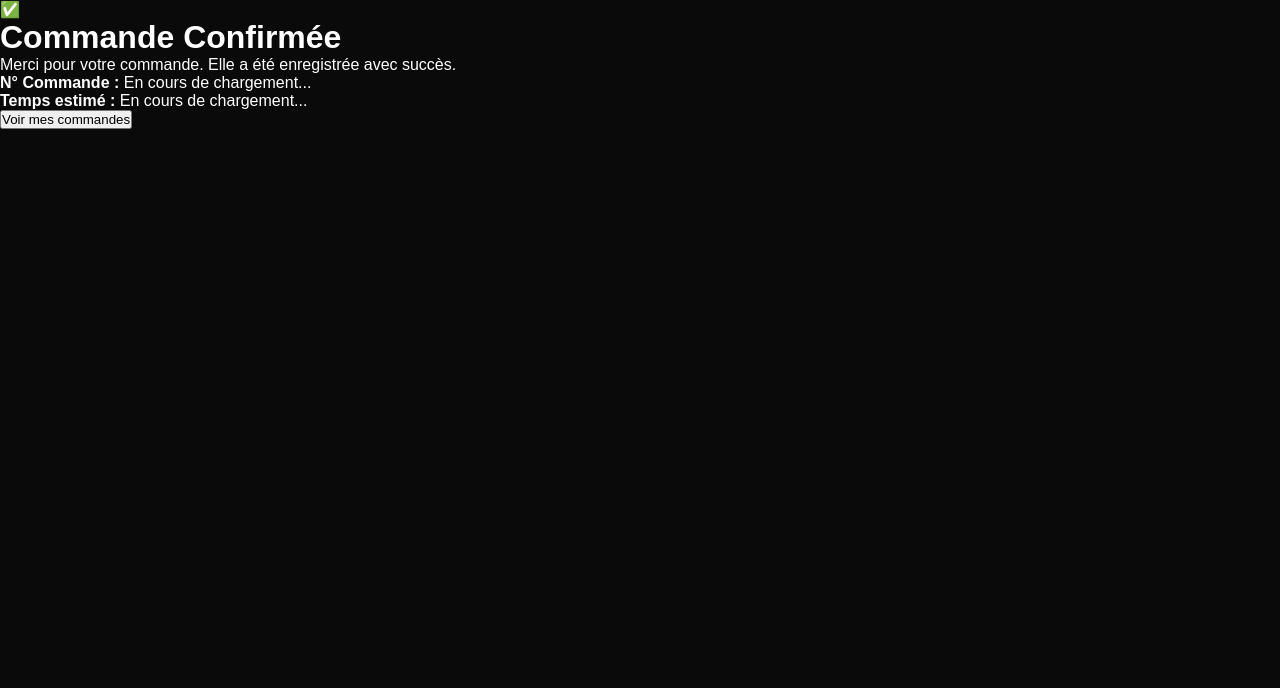
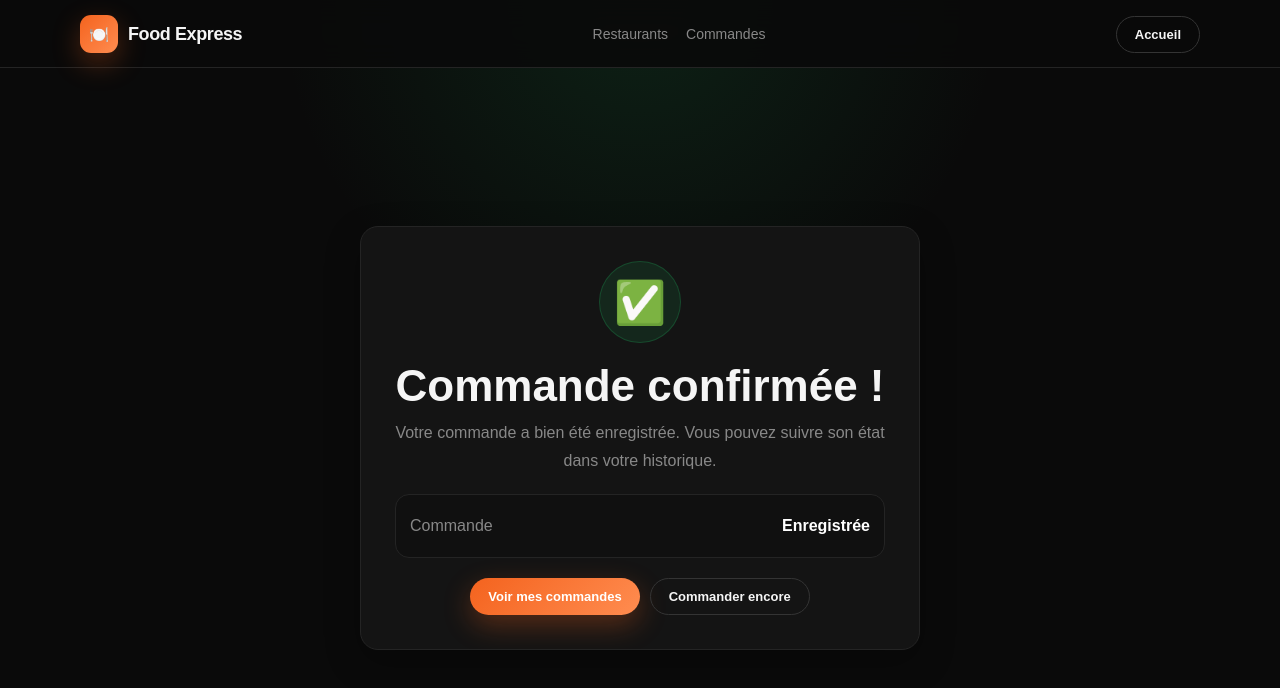
Before and after one commit to Mohamed-Lamine-Diatta/food-express, a plain HTML site: page frontend/confirmation.html in a window 1280 px wide. Drawn offline with Linux system fonts and the light colour scheme.

Commit message:
Ajout de la page confirmation.html son css et son js

```diff
--- a/frontend/confirmation.html
+++ b/frontend/confirmation.html
@@ -1,33 +1,23 @@
 <!DOCTYPE html>
-<html lang="en">
+<html lang="fr">
 <head>
-    <meta charset="UTF-8">
-    <meta name="viewport" content="width=device-width, initial-scale=1.0">
-    <title>Food Express - Confirmation</title>
-    <link rel="stylesheet" href="css/variables.css">
-    <link rel="stylesheet" href="css/style.css">
+  <meta charset="UTF-8"><meta name="viewport" content="width=device-width, initial-scale=1.0">
+  <title>Food Express - Confirmation</title>
+  <link rel="stylesheet" href="css/variables.css"><link rel="stylesheet" href="css/base.css"><link rel="stylesheet" href="css/koulibaly.css">
 </head>
 <body>
-    <div class="confirmation-card">
-    <div class="icon">✅</div>
-
-    <h1>Commande Confirmée</h1>
-
-    <p class="message">
-        Merci pour votre commande. Elle a été enregistrée avec succès.
-    </p>
-
-    <div class="details">
-        <p><strong>N° Commande :</strong> <span id="numero">En cours de chargement...</span></p>
-<p><strong>Temps estimé :</strong> <span id="temps">En cours de chargement...</span></p>
-    </div>
-
-    <button id="btnHistorique">
-        Voir mes commandes
-    </button>
-
-</div>
-
-<script src="js/confirmation.js"></script>
+  <nav class="navbar"><div class="container nav-inner"><a href="index.html" class="logo"><span class="logo-icon">🍽️</span><span class="logo-name">Food Express</span></a><ul class="nav-links"><li><a href="restaurants.html">Restaurants</a></li><li><a href="historique.html">Commandes</a></li></ul><div class="nav-actions"><a href="index.html" class="btn-outline">Accueil</a></div></div></nav>
+  <main class="page confirm-page">
+    <section class="container confirm-wrap">
+      <div class="panel confirm-card">
+        <div class="success-icon">✅</div>
+        <h1>Commande confirmée !</h1>
+        <p>Votre commande a bien été enregistrée. Vous pouvez suivre son état dans votre historique.</p>
+        <div id="confirmDetails" class="confirm-details"></div>
+        <div class="confirm-actions"><a href="historique.html" class="btn-fill">Voir mes commandes</a><a href="restaurants.html" class="btn-outline">Commander encore</a></div>
+      </div>
+    </section>
+  </main>
+  <script src="js/api.js"></script><script src="js/koulibaly.js"></script>
 </body>
 </html>
--- a/frontend/css/koulibaly.css
+++ b/frontend/css/koulibaly.css
@@ -0,0 +1,61 @@
+/* Confirmation */
+.confirm-page {
+  background: radial-gradient(circle at center top, rgba(26,138,74,.18), transparent 35%), var(--dark);
+}
+.confirm-wrap {
+  min-height: calc(100vh - 76px);
+  display: grid;
+  place-items: center;
+  padding: 40px 0;
+}
+.confirm-card {
+  padding: 34px;
+  max-width: 560px;
+  text-align: center;
+}
+.success-icon {
+  width: 82px;
+  height: 82px;
+  border-radius: 50%;
+  background: rgba(26,138,74,.17);
+  border: 1px solid rgba(26,138,74,.35);
+  display: grid;
+  place-items: center;
+  margin: 0 auto 18px;
+  font-size: 42px;
+}
+.confirm-card h1 {
+  font-size: clamp(30px, 5vw, 44px);
+  margin-bottom: 8px;
+}
+.confirm-card p {
+  color: var(--gray);
+  line-height: 1.7;
+}
+.confirm-details {
+  margin: 20px 0;
+  background: #101010;
+  border: 1px solid var(--border);
+  border-radius: 14px;
+  padding: 14px;
+  text-align: left;
+}
+.detail-row {
+  display: flex;
+  justify-content: space-between;
+  padding: 8px 0;
+  border-bottom: 1px solid var(--border);
+  color: var(--gray);
+}
+.detail-row:last-child {
+  border-bottom: 0;
+}
+.detail-row strong {
+  color: white;
+}
+.confirm-actions {
+  display: flex;
+  gap: 10px;
+  justify-content: center;
+  flex-wrap: wrap;
+}
--- a/frontend/js/koulibaly.js
+++ b/frontend/js/koulibaly.js
@@ -0,0 +1,27 @@
+// F3 - Confirmation
+(function () {
+  const fmt = n => `${Number(n || 0).toLocaleString('fr-FR')} FCFA`;
+  const details = document.getElementById('confirmDetails');
+
+  if (details) {
+    const order = JSON.parse(localStorage.getItem('lastOrder') || 'null');
+
+    details.innerHTML = order
+      ? `<div class="detail-row">
+          <span>Numéro</span>
+          <strong>#${order.numero || order.id || 'CMD-DEMO'}</strong>
+         </div>
+         <div class="detail-row">
+          <span>Total</span>
+          <strong>${fmt(order.total)}</strong>
+         </div>
+         <div class="detail-row">
+          <span>Statut</span>
+          <strong>En attente</strong>
+         </div>`
+      : `<div class="detail-row">
+          <span>Commande</span>
+          <strong>Enregistrée</strong>
+         </div>`;
+  }
+})();
```
